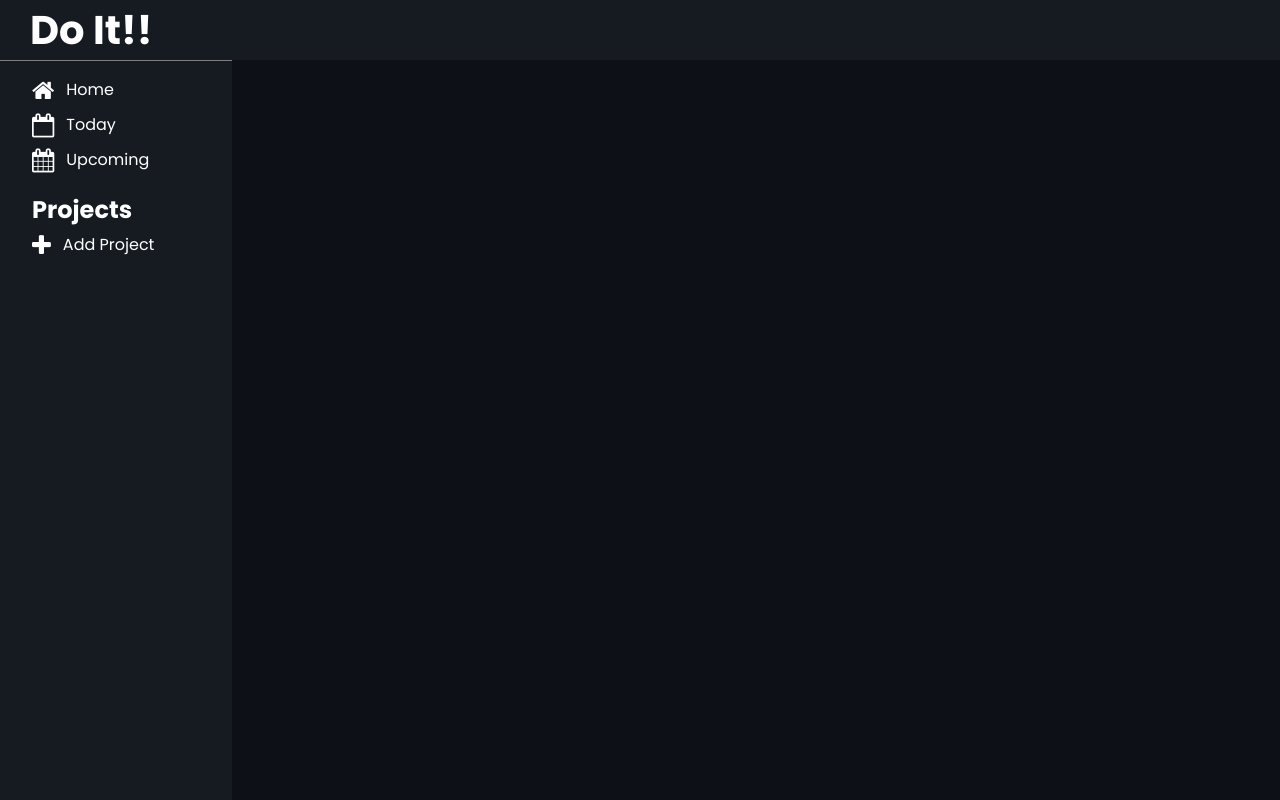
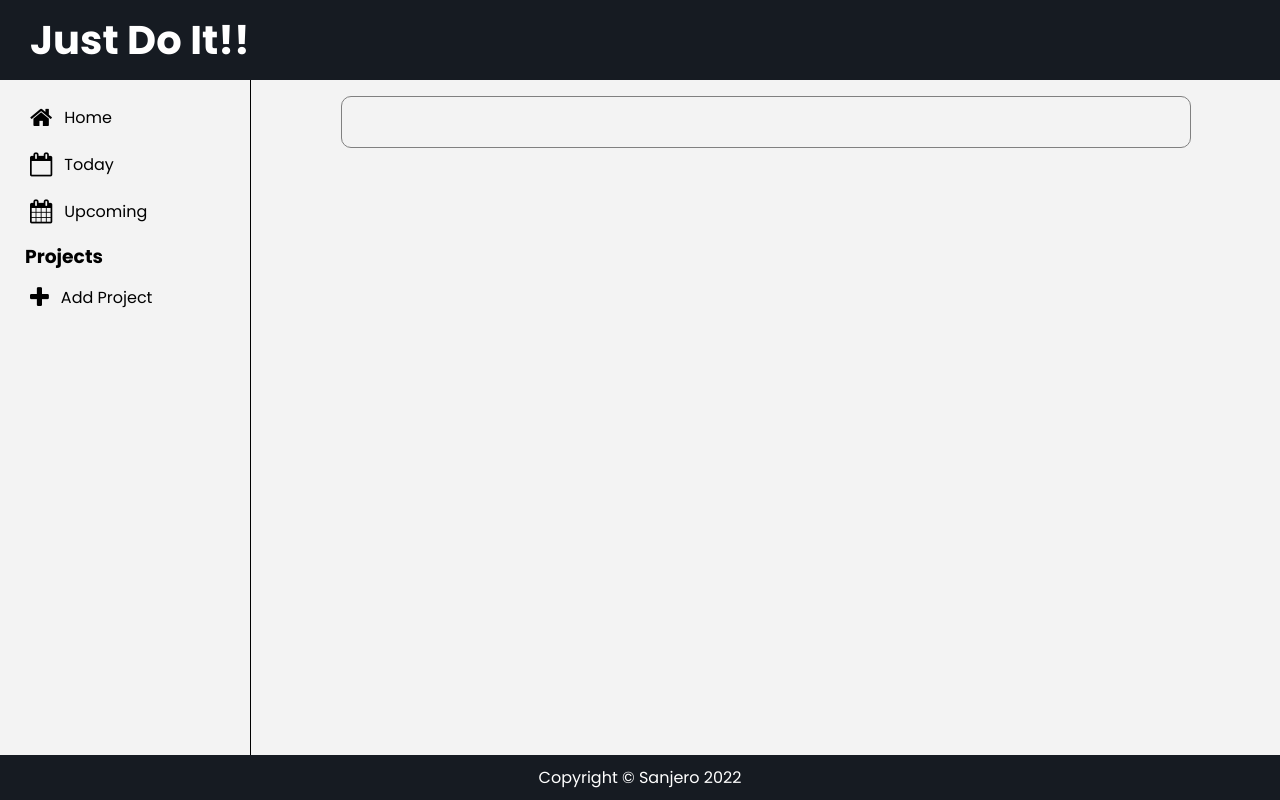
Before and after one commit to Sanjero20/todo-list, a website built with webpack: page dist/index.html in a window 1280 px wide. Built offline with nearby package versions, Linux system fonts and the light colour scheme.

Commit message:
Add footer and todo-lis container

```diff
--- a/dist/index.html
+++ b/dist/index.html
@@ -12,9 +12,10 @@
 <body>
   <header>
     <h1 class="header-logo">
-      Do It!!
+      Just Do It!!
     </h1>
   </header>
+  <div class="container">
     <aside class="side-bar">
       <nav class="nav-bar">
         <ul class="links">
@@ -22,17 +23,20 @@
           <li><i class="fa fa-calendar-o" aria-hidden="true"></i> Today</li>
           <li><i class="fa fa-calendar" aria-hidden="true"></i> Upcoming</li>
         </ul>
-    </nav>
         <div class="projects">
-      <h2>Projects</h2>
+          <h3>Projects</h3>
           <ul class="links">
             <li><i class="fa fa-plus" aria-hidden="true"></i> Add Project</li>
             <!-- Add more projects -->
           </ul>
         </div>
+      </nav>
     </aside>
-  <main class="content">
+    <main class="todo-content">
+      <div class="todo-item"></div>
 
     </main>
+  </div>
+  <footer class="footer"> Copyright &copy; Sanjero 2022</footer>
 </body>
 </html>
--- a/dist/style.css
+++ b/dist/style.css
@@ -3,8 +3,8 @@
 
 :root {
   --background: #0d1117;
+  --background: #f3f3f3;
   --black: #161b22;
-  --semi-black: #1d2224;
   --icon-size: 1.5em;
   /* --mono: 'Roboto Mono', monospace; */
   /* --roboto: 'Roboto', sans-serif; */
@@ -18,10 +18,15 @@
 }
 
 li {
+  padding: 5px;
+  color: black;
+  height: 2em;
   list-style-type: none;
+  border-radius: 5px;
 }
 
 .fa {
+  color: black;
   font-size: var(--icon-size);
 }
 
@@ -34,20 +39,29 @@ body{
 
 header {
   background-color: var(--black);
-  height: 60px;
+  padding: 10px 0;
   font-size: 1.25em;
   display: flex;
   align-items: center;
-  /* border-bottom: 3px solid white; */
+}
+
+footer {
+  background-color: var(--black);
+  padding: 10px 0;
+  display: flex;
+  justify-content: center;
+  align-items: center;
+}
+
+.container {
+  height: 200vh;
+  display: flex;
 }
 
 aside {
-  width: min(25%, 200px);
-  height: 100%;
-  background-color: var(--black);
-  border-top: 1px solid grey;
+  width: min(100%, 250px);
   padding-top: 1em;
-  padding-left: 2em;
+  border-right: 1px solid black;
 }
 
 .header-logo {
@@ -60,10 +74,19 @@ aside {
   gap: 20px;
 }
 
+.nav-bar {
+  color: black;
+  margin: 0 auto;
+  width: 80%;
+  display: flex;
+  flex-direction: column;
+  gap: 10px;
+}
+
 .nav-bar .links{
   display: flex;
   flex-direction: column;
-  gap: 10px;
+  gap: 5px;
 }
 
 .links > li{
@@ -71,8 +94,30 @@ aside {
   align-items: center;
   gap: 0.75em;
   cursor: pointer;
+  transition: 300ms ease-in-out;
 }
 
-.projects > h2 {
+.links > li:hover {
+  transform: translateX(10%);
+}
+
+.projects > h3 {
+  color: black;
   margin-bottom: 5px;
 }
+
+/* To Do list contents here */
+.todo-content {
+  margin: 0 auto;
+  width: min(100%, 850px);
+  padding: 1em;
+  display: flex;
+  flex-direction: column;
+  gap: 10px;
+}
+
+.todo-item {
+  height: 50px;
+  border: 1px solid grey;
+  border-radius: 10px;
+}
```
Lines whose indentation alone changed are shown as unchanged.
